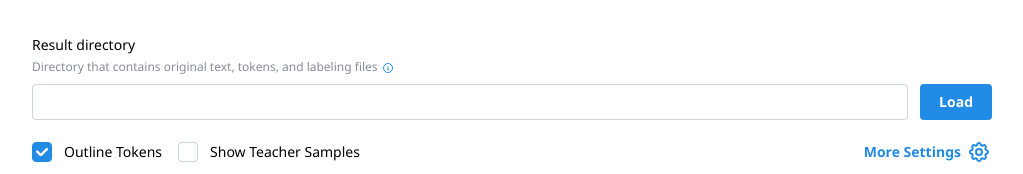
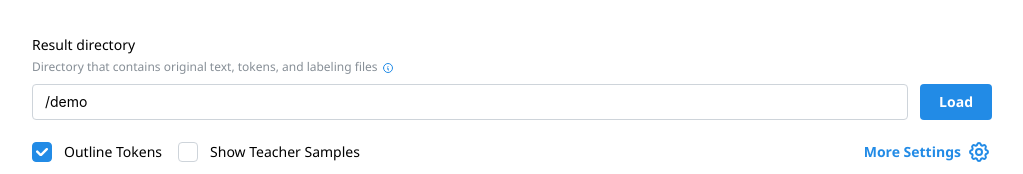
Before and after one commit to code-philia/text-alignment-maker, a React (Vite) app: page / in a window 1280 px wide. Shown: the top 174 px of the page, without its empty margins (128-1151 px from the left). Built offline with nearby package versions, Linux system fonts and the light colour scheme.

Commit message:
refactor configuration setup (claude-3.5)

```diff
--- a/package.json
+++ b/package.json
@@ -22,6 +22,7 @@
     "embla-carousel-react": "^7.1.0",
     "express": "^4.21.2",
     "highlight.js": "^11.10.0",
+    "immer": "^10.1.1",
     "react": "^18.3.1",
     "react-dom": "^18.3.1",
     "react-use": "^17.6.0",
--- a/src/components/feature.tsx
+++ b/src/components/feature.tsx
@@ -2,14 +2,13 @@ import { Button, Flex, rem, ScrollArea, Space, TextInput, Group, Checkbox, Cente
 import { IconInfoCircle, IconSettings } from '@tabler/icons-react';
 import { useCallback, useEffect, useMemo, useRef, useState } from 'react';
 import 'highlight.js/styles/atom-one-light.min.css';
-import { useCookie } from 'react-use';
 import { CodeBlock } from './CodeBlock';
 import { NumberNavigation } from './NumberNavigation';
 import { AlignmentLabels } from './AlignmentLabels';
 import { LabelingProvider, LabeledTextSample, codeGroup, commentGroup, TeachersRelationshipProvider, isTeachersResult } from '../data/data';
 import { tryStringifyJson } from '../utils';
+import { globalMakerConfigSchema, useSmartConfig } from '../config';
 
-const demoResultsDirectory = '';
 const demoCompleteCodeTokensFile = 'tokenized_code_tokens_train.jsonl';
 const demoCompleteCommentTokensFile = 'tokenized_comment_tokens_train.jsonl';
 const demoTrainDataFile = 'train.jsonl';
@@ -91,55 +90,7 @@ function readJsonLinesToList(res: Response | void): Promise<string[]> | undefine
 }
 
 export function Feature() {
-    // Stored Options
-    const [cookieTokensDirectory, setCookieTokensDirectory] = useCookie('tokens-directory');
-    const [cookieOutlineTokens, setCookieOutlineTokens] = useCookie('outline-tokens');
-    const [cookieShowTeacherSamples, setCookieShowTeacherSamples] = useCookie('show-teacher-samples');
-
-    // Cookie Loading
-    const firstLoaded = useRef(true);
-
-    // TODO don't use so many useEffect, and even both at cookie-end and real-prop-end
-    useEffect(() => {
-        if (firstLoaded.current && cookieTokensDirectory) {
-            setOptionTokensDirectory(cookieTokensDirectory);
-        }
-    }, [cookieTokensDirectory]);    // TODO should this array be empty?
-    useEffect(() => {
-        if (firstLoaded.current && cookieOutlineTokens) {
-            setOptionOutlineTokens(cookieOutlineTokens === 'true');
-        }
-    }, [cookieOutlineTokens]);
-    useEffect(() => {
-        if (firstLoaded.current && cookieShowTeacherSamples) {
-            setOptionShowTeacherSamples(cookieShowTeacherSamples === 'true');
-        }
-    }, [cookieShowTeacherSamples]);
-
-    useEffect(() => {
-        if (firstLoaded.current) {
-            firstLoaded.current = false;
-        }
-    });
-
-    // Options
-    const [optionTokensDirectory, setOptionTokensDirectory] = useState(demoResultsDirectory);
-    const [optionOutlineTokens, setOptionOutlineTokens] = useState(true);
-    const [optionShowTeacherSamples, setOptionShowTeacherSamples] = useState(false);
-
-    const [optionDefaultColors, setOptionDefaultColors] = useState(standardColors);
-
-    useEffect(() => {
-        if (!firstLoaded.current) {
-            setCookieOutlineTokens(optionOutlineTokens.toString());
-        }
-    }, [optionOutlineTokens]);
-
-    useEffect(() => {
-        if (!firstLoaded.current) {
-            setCookieShowTeacherSamples(optionShowTeacherSamples.toString());
-        }
-    }, [optionShowTeacherSamples]);
+    const config = useSmartConfig(globalMakerConfigSchema);
 
     // Data
     const [rawCodeSamples, setRawCodeSamples] = useState<LabeledTextSample[]>([]);
@@ -288,14 +239,11 @@ export function Feature() {
     const loadFileCallback = useCallback(() => {
         resetStates();
 
-        // FIXME too long, too nested ← written by Copilot
-        setCookieTokensDirectory(optionTokensDirectory);
-
         // TODO optimization, don't load full/all samples into memory
         setLoaderOpened(true);
         (async () => {
 
-            const path = optionTokensDirectory.endsWith('/') ? optionTokensDirectory.slice(0, -1) : optionTokensDirectory;
+            const path = config.tokensDirectory.endsWith('/') ? config.tokensDirectory.slice(0, -1) : config.tokensDirectory;
             const labelingData = await fetch(`/mock${path}/${demoLabelingFile}`)
                 .then((response) => {
                     if (!response.ok) {
@@ -317,13 +265,13 @@ export function Feature() {
 
             // FIXME too long nested, too many parenthesis
             if (labelingData !== undefined) {
-                fetchResponse(optionTokensDirectory, demoTrainDataFile)
+                fetchResponse(config.tokensDirectory, demoTrainDataFile)
                     .then(readJsonLinesToList)
                     .then(jsonList => {
                         if (jsonList === undefined) return;
                         const data = jsonList.map((line) => JSON.parse(line.trim()));
 
-                        const loadCode = fetchResponse(optionTokensDirectory, demoCompleteCodeTokensFile)
+                        const loadCode = fetchResponse(config.tokensDirectory, demoCompleteCodeTokensFile)
                             .then(readJsonLinesToList)
                             .then(jsonList => {
                                 if (!jsonList) return;
@@ -349,7 +297,7 @@ export function Feature() {
                                     };
                                 }));
                             });
-                        const loadComment = fetchResponse(optionTokensDirectory, demoCompleteCommentTokensFile)
+                        const loadComment = fetchResponse(config.tokensDirectory, demoCompleteCommentTokensFile)
                             .then(readJsonLinesToList)
                             .then(jsonList => {
                                 if (!jsonList) return;
@@ -383,7 +331,7 @@ export function Feature() {
                                 setLoaderOpened(false);
                             });
 
-                        fetchResponse(optionTokensDirectory, demoTeacherFile)
+                        fetchResponse(config.tokensDirectory, demoTeacherFile)
                             .then(readJsonLinesToList)
                             .then(jsonList => {
                                 if (!jsonList) return;
@@ -399,7 +347,7 @@ export function Feature() {
             }
         })();
 
-    }, [labelingProvider, optionTokensDirectory, setCookieTokensDirectory]);  // FIXME is nested useCallback ugly?
+    }, [labelingProvider, config.tokensDirectory]);  // FIXME is nested useCallback ugly?
 
     // Code Area
     const codeArea = (sample: LabeledTextSample, labelingRanges: number[][], labels: DisplayedLabel[], onTokenSelectionChange?: (selectedTokenIndices: number[]) => void) => {
@@ -453,7 +401,7 @@ export function Feature() {
     const codeAreaForCode = useMemo(() => codeAreaForCurrentIndexForCodeOrComment(codeGroup), [currentIndex, codeSamples, labels, labelingProvider]);
 
     const classList = ['feature-block'];
-    if (optionOutlineTokens) {
+    if (config.outlineTokens) {
         classList.push('outline-tokens');
     }
 
@@ -492,8 +440,8 @@ export function Feature() {
     const loadingOptions = useMemo(() => (
         <Flex align='flex-end'>
             <TextInput
-                value={optionTokensDirectory}
-                onChange={(event) => setOptionTokensDirectory(event.currentTarget.value)}
+                value={config.tokensDirectory}
+                onChange={(event) => config.tokensDirectory = event.currentTarget.value}
                 label='Result directory'
                 description={<>Directory that contains original text, tokens, and labeling files{fileInfoBadge}</>}
                 style={{ flexGrow: 1 }}
@@ -508,18 +456,18 @@ export function Feature() {
             <Space w='sm'></Space>
             <Button onClick={loadFileCallback}>Load</Button>
         </Flex>
-    ), [optionTokensDirectory, loadFileCallback]);
+    ), [config.tokensDirectory, loadFileCallback]);
 
     const displayOptions = useMemo(() => (
         <Group>
             <Checkbox
-                checked={optionOutlineTokens}
-                onChange={(event) => setOptionOutlineTokens(event.currentTarget.checked)}
+                checked={config.outlineTokens}
+                onChange={(event) => { config.outlineTokens = event.currentTarget.checked; }}
                 label='Outline Tokens'
             />
             <Checkbox
-                checked={optionShowTeacherSamples}
-                onChange={(event) => setOptionShowTeacherSamples(event.currentTarget.checked)}
+                checked={config.showTeacherSamples}
+                onChange={(event) => { config.showTeacherSamples = event.currentTarget.checked; }}
                 label='Show Teacher Samples'
             />
             <div style={{ flex: 1 }}></div>
@@ -529,7 +477,7 @@ export function Feature() {
                 <IconSettings></IconSettings>
             </Button>
         </Group>
-    ), [optionOutlineTokens, optionShowTeacherSamples]);
+    ), [config.outlineTokens, config.showTeacherSamples]);
 
     const saveLabelingModal = (
         <Modal
@@ -745,7 +693,7 @@ export function Feature() {
 
     const optionalTeacherSamplesArea =
         <Transition
-            mounted={optionShowTeacherSamples}
+            mounted={config.showTeacherSamples}
             transition="fade"
             duration={400}
             timingFunction="ease"
--- /dev/null
+++ b/src/config.ts
@@ -0,0 +1,113 @@
+import { useCallback, useEffect, useMemo, useRef, useState } from 'react';
+import { produce } from 'immer';
+import { useCookie } from 'react-use';
+
+interface ConfigItemDefinition<T> {
+    default: T;
+    cookieKey?: string;
+}
+
+type ConfigSchema = {
+    [K: string]: ConfigItemDefinition<any>;
+};
+
+type ConfigValues<T extends ConfigSchema> = {
+    [K in keyof T]: T[K]['default'];
+};
+
+type WritableConfig<T extends ConfigSchema> = {
+    -readonly [K in keyof ConfigValues<T>]: ConfigValues<T>[K];
+};
+
+interface CookieRef {
+    value: string | null;
+    setter: (value: string, options?: Cookies.CookieAttributes) => void;
+    remover: () => void;
+}
+
+function createConfigItem<T>(defaultValue: T, cookieKey?: string): ConfigItemDefinition<T> {
+    return {
+        default: defaultValue,
+        cookieKey
+    };
+}
+
+export function useSmartConfig<T extends ConfigSchema>(schema: T): WritableConfig<T> {
+    const [state, setState] = useState<ConfigValues<T>>(() =>
+        Object.fromEntries(
+            Object.entries(schema).map(([key, item]) => [key, item.default])
+        ) as ConfigValues<T>
+    );
+
+    const firstLoaded = useRef(true);
+    const cookieRefs = useRef<Record<string, CookieRef>>({});
+
+    Object.entries(schema).forEach(([key, item]) => {
+        if (item.cookieKey) {
+            const [value, setter, remover] = useCookie(item.cookieKey!);
+            cookieRefs.current[key] = { value, setter, remover };
+        }
+    });
+
+    useEffect(() => {
+        if (firstLoaded.current) {
+            setState(produce((draft: any) => {
+                Object.entries(cookieRefs.current).forEach(([key, { value }]) => {
+                    if (value !== null) {
+                        const schemaItem = schema[key as keyof T];
+                        const schemaType = typeof schemaItem.default;
+
+                        if (schemaType === 'boolean') {
+                            (draft)[key] = value === 'true';
+                        } else {
+                            try {
+                                (draft)[key] = schemaType === 'object'
+                                    ? JSON.parse(value)
+                                    : value;
+                            } catch {
+                                (draft)[key] = value;
+                            }
+                        }
+                    }
+                });
+            }));
+            firstLoaded.current = false;
+        }
+    }, [schema]);
+
+    useEffect(() => {
+        if (!firstLoaded.current) {
+            Object.entries(cookieRefs.current).forEach(([key, { setter }]) => {
+                const value = state[key as keyof T];
+                setter(typeof value === 'object' ? JSON.stringify(value) : String(value));
+            });
+        }
+    }, [state]);
+
+    const setter = useCallback((property: string, value: any) => {
+        setState(produce((draft: any) => {
+            (draft)[property] = value;
+        }));
+    }, []);
+
+    const configProxy = useMemo(() => new Proxy(state, {
+        set(target, property: string, value) {
+            setter(property, value);
+            return true;
+        },
+        get(target, property: string) {
+            return state[property as keyof T];
+        }
+    }), [state, setter]);
+
+    return configProxy as WritableConfig<T>;
+}
+
+export const globalMakerConfigSchema = {
+    tokensDirectory: createConfigItem('/demo', 'tokens-directory'),
+    outlineTokens: createConfigItem(true, 'outline-tokens'),
+    showTeacherSamples: createConfigItem(false, 'show-teacher-samples'),
+    defaultColors: createConfigItem({ primary: '#000000', secondary: '#ffffff' })
+} as const;
+
+export type MakerConfig = ConfigValues<typeof globalMakerConfigSchema>;
```
Also changed, not shown: 1 other file (tests, documents, lock files or other folders).
